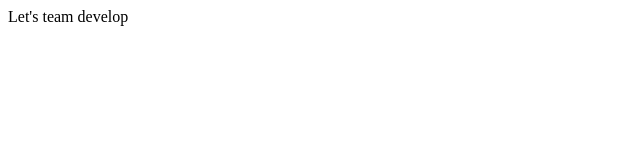
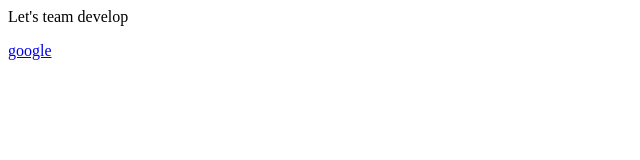
Before and after one commit to nozomu1210/branch-practice2, a plain HTML site: page index.html in a window 1280 px wide. Shown: the full height of the page, 0-640 px from the left. Drawn offline with Linux system fonts and the light colour scheme.

Commit message:
index.htmlにURLを追記

```diff
--- a/index.html
+++ b/index.html
@@ -7,5 +7,6 @@
 	</haed>
 	<body>
 		<p>Let's team develop</p>
+		<a href="https://www.google.com/">google</a>
 	</body>
 </html>
```
